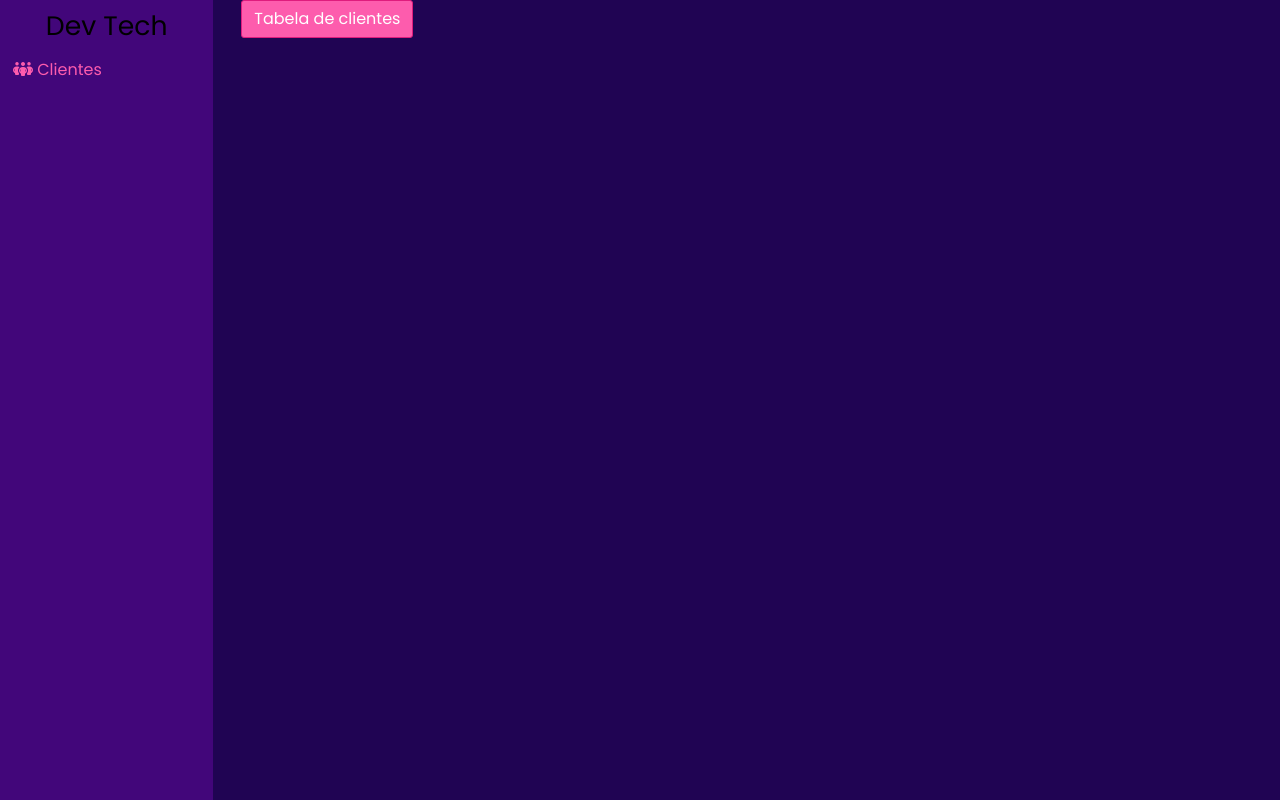
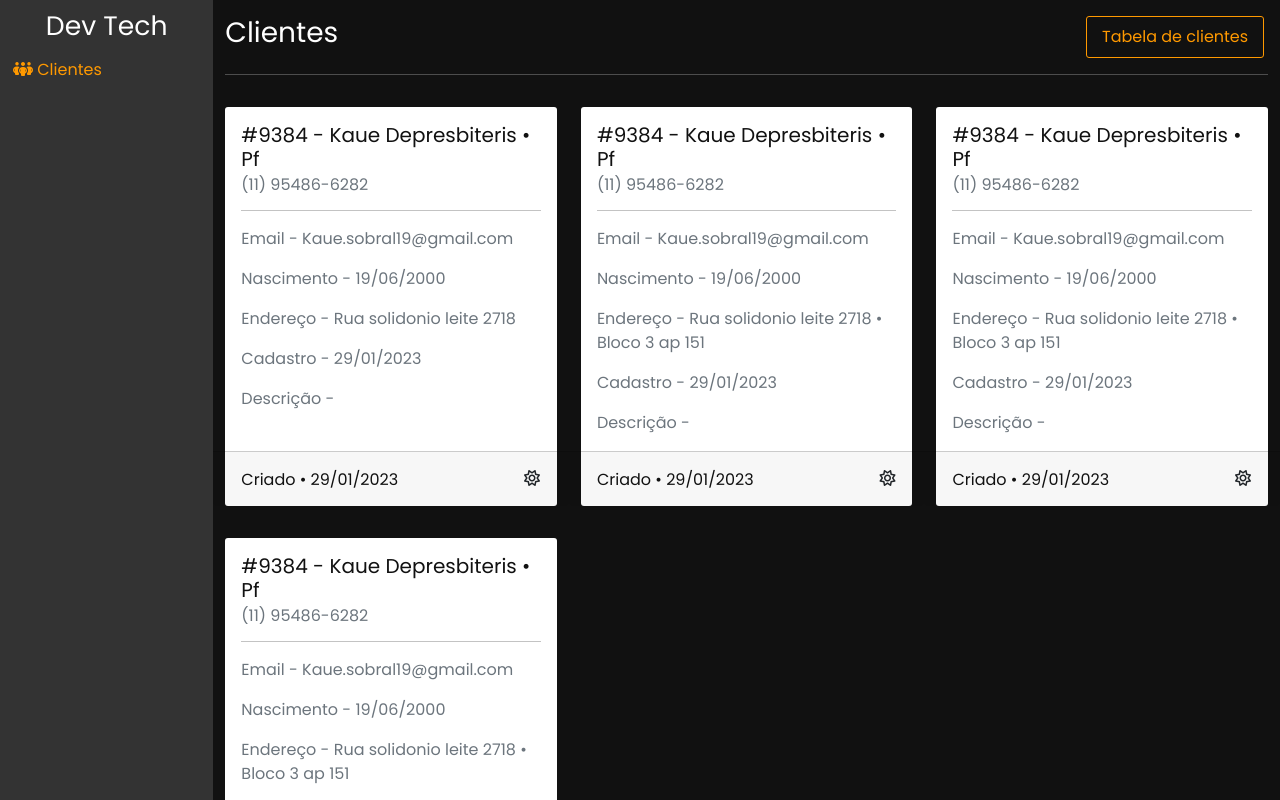
Before and after one commit to DefaultD/CrudVue-Firebase, a Vue app: page / in a window 1280 px wide. Shown: the top 800 px of the page. Built offline with nearby package versions, Linux system fonts and the light colour scheme; no server answers; sample sign-in values are in the browser's storage.

Commit message:
tela de clientes em progresso

```diff
--- a/src/App.vue
+++ b/src/App.vue
@@ -6,7 +6,7 @@
                 <h1 class="app-tittle">Dev Tech</h1>
                 <layoutNavigation />
             </div>
-            <div class="col mx-3">
+            <div class="col mt-3">
                 <router-view />
             </div>
         </div>
--- a/src/assets/scss/_variables.scss
+++ b/src/assets/scss/_variables.scss
@@ -1,16 +1,15 @@
-
 $dark: #000 !important;
-$darker: rgb(32, 4, 83) !important;
-$dark-medium: rgb(66, 6, 122) !important;
+$darker: #111 !important;
+$dark-medium: #333 !important;
 $dark-low: #666 !important;
 $light-low: #999 !important;
 $light-medium: #ddd !important;
 $ligther: #ddd !important;
-$light: rgb(0, 0, 0) !important;
+$light: #fff !important;
 
 
-$featured: #fd5cad !important;
-$featured-dark: #df1c7d !important;
+$featured: #ff9900 !important;
+$featured-dark: #d68100 !important;
 
 :root {
   --dark: #{$dark};
--- a/src/components/global/baseSpinner.vue
+++ b/src/components/global/baseSpinner.vue
@@ -17,7 +17,7 @@
     props: {
 
     },
-    created () {
+    created() {
         this.$root.$watch('baseSpinner::show', () => { this.visible = true })
         this.$root.$watch('baseSpinner::hide', () => { this.visible = false })
     },
--- /dev/null
+++ b/src/components/global/infoCard.vue
@@ -0,0 +1,45 @@
+<template>
+    <div class="card h-100 border-0 w-100" style="width: 18rem;">
+        <div class="card-body w-100">
+            <h5 class="card-title">{{ `#${data.id} - ${data.name} • ${data.type}` }}</h5>
+            <h6 class="card-subtitle mb-2 text-muted">{{ data.phone }}</h6>
+            <hr/>
+            <p class="card-text text-muted">{{ `Email - ${data.email}` }}</p>
+            <p class="card-text text-muted">{{ `Nascimento - ${data.birthDate}` }}</p>
+            <p class="card-text text-muted">{{
+                data.complement ? `Endereço - ${data.Address} • ${data.complement}` :
+                    `Endereço - ${data.Address}`
+            }}</p>
+            <p class="card-text text-muted">{{ `Cadastro - ${data.createdAt}` }}</p>
+            <p class="card-text text-muted">{{ `Descrição - ${data.description}` }}</p>
+
+        </div>
+        <div class="card-footer row justify-content-between">
+            <div class="col-8 pt-2" style="color: var(--darker);">
+                Criado • {{data.createdAt}}
+            </div>
+            <div class="col-2 ">
+                <button class="btn"><i class="fa-regular fa-sun"></i></button>
+            </div>
+        </div>
+    </div>
+</template>
+<script>
+export default {
+    data() {
+        return {
+
+        }
+    },
+
+    props: {
+        data: Object
+    }
+}
+</script>
+
+<style scoped lang="scss">
+.card-body {
+    color: var(--darker)
+}
+</style>
--- a/src/components/layout/layoutCreateNewClient.vue
+++ b/src/components/layout/layoutCreateNewClient.vue
@@ -1,6 +1,6 @@
 <template>
    <!-- Button trigger -->
-<button type="button" class="btn btn-primary" data-bs-toggle="modal" data-bs-target="#exampleModal">
+<button type="button" class="btn btn-outline-primary col-2 me-3" data-bs-toggle="modal" data-bs-target="#exampleModal">
   Tabela de clientes
 </button>
 
@@ -27,61 +27,61 @@
   <li class="list-group-item form-control-lg">Data de nascimento</li>
 </ul>
 <ul class="list-group list-group-horizontal-sm">
-  <input v-model="name" class="form-control form-control-lg" type="text">
-  <input v-model="name" class="form-control form-control-lg" type="text">
-  <input v-model="name" class="form-control form-control-lg" type="text">
-  <input v-model="name" class="form-control form-control-lg" type="text">
-  <input v-model="name" class="form-control form-control-lg" type="text">
-  <input v-model="name" class="form-control form-control-lg" type="text">
-  <input v-model="name" class="form-control form-control-lg" type="text">
-  <input v-model="name" class="form-control form-control-lg" type="text">
-  <input v-model="name" class="form-control form-control-lg" type="text">
+  <input  class="form-control form-control-lg" type="text">
+  <input  class="form-control form-control-lg" type="text">
+  <input  class="form-control form-control-lg" type="text">
+  <input  class="form-control form-control-lg" type="text">
+  <input  class="form-control form-control-lg" type="text">
+  <input  class="form-control form-control-lg" type="text">
+  <input  class="form-control form-control-lg" type="text">
+  <input  class="form-control form-control-lg" type="text">
+  <input  class="form-control form-control-lg" type="text">
 
 
 </ul>
 <ul class="list-group list-group-horizontal-md">
-  <input v-model="name" class="form-control form-control-lg" type="text">
-  <input v-model="name" class="form-control form-control-lg" type="text">
-  <input v-model="name" class="form-control form-control-lg" type="text">
-  <input v-model="name" class="form-control form-control-lg" type="text">
-  <input v-model="name" class="form-control form-control-lg" type="text">
-  <input v-model="name" class="form-control form-control-lg" type="text">
-  <input v-model="name" class="form-control form-control-lg" type="text">
-  <input v-model="name" class="form-control form-control-lg" type="text">
-  <input v-model="name" class="form-control form-control-lg" type="text">
+  <input  class="form-control form-control-lg" type="text">
+  <input  class="form-control form-control-lg" type="text">
+  <input  class="form-control form-control-lg" type="text">
+  <input  class="form-control form-control-lg" type="text">
+  <input  class="form-control form-control-lg" type="text">
+  <input  class="form-control form-control-lg" type="text">
+  <input  class="form-control form-control-lg" type="text">
+  <input  class="form-control form-control-lg" type="text">
+  <input  class="form-control form-control-lg" type="text">
 </ul>
 <ul class="list-group list-group-horizontal-lg">
-  <input v-model="name" class="form-control form-control-lg" type="text">
-  <input v-model="name" class="form-control form-control-lg" type="text">
-  <input v-model="name" class="form-control form-control-lg" type="text">
-  <input v-model="name" class="form-control form-control-lg" type="text">
-  <input v-model="name" class="form-control form-control-lg" type="text">
-  <input v-model="name" class="form-control form-control-lg" type="text">
-  <input v-model="name" class="form-control form-control-lg" type="text">
-  <input v-model="name" class="form-control form-control-lg" type="text">
-  <input v-model="name" class="form-control form-control-lg" type="text">
+  <input  class="form-control form-control-lg" type="text">
+  <input  class="form-control form-control-lg" type="text">
+  <input  class="form-control form-control-lg" type="text">
+  <input  class="form-control form-control-lg" type="text">
+  <input  class="form-control form-control-lg" type="text">
+  <input  class="form-control form-control-lg" type="text">
+  <input  class="form-control form-control-lg" type="text">
+  <input  class="form-control form-control-lg" type="text">
+  <input  class="form-control form-control-lg" type="text">
 </ul>
 <ul class="list-group list-group-horizontal-xl">
-  <input v-model="name" class="form-control form-control-lg" type="text">
-  <input v-model="name" class="form-control form-control-lg" type="text">
-  <input v-model="name" class="form-control form-control-lg" type="text">
-  <input v-model="name" class="form-control form-control-lg" type="text">
-  <input v-model="name" class="form-control form-control-lg" type="text">
-  <input v-model="name" class="form-control form-control-lg" type="text">
-  <input v-model="name" class="form-control form-control-lg" type="text">
-  <input v-model="name" class="form-control form-control-lg" type="text">
-  <input v-model="name" class="form-control form-control-lg" type="text">
+  <input  class="form-control form-control-lg" type="text">
+  <input  class="form-control form-control-lg" type="text">
+  <input  class="form-control form-control-lg" type="text">
+  <input  class="form-control form-control-lg" type="text">
+  <input  class="form-control form-control-lg" type="text">
+  <input  class="form-control form-control-lg" type="text">
+  <input  class="form-control form-control-lg" type="text">
+  <input  class="form-control form-control-lg" type="text">
+  <input  class="form-control form-control-lg" type="text">
 </ul>
 <ul class="list-group list-group-horizontal-xxl">
-  <input v-model="name" class="form-control form-control-lg" type="text">
-  <input v-model="name" class="form-control form-control-lg" type="text">
-  <input v-model="name" class="form-control form-control-lg" type="text">
-  <input v-model="name" class="form-control form-control-lg" type="text">
-  <input v-model="name" class="form-control form-control-lg" type="text">
-  <input v-model="name" class="form-control form-control-lg" type="text">
-  <input v-model="name" class="form-control form-control-lg" type="text">
-  <input v-model="name" class="form-control form-control-lg" type="text">
-  <input v-model="name" class="form-control form-control-lg" type="text">
+  <input  class="form-control form-control-lg" type="text">
+  <input  class="form-control form-control-lg" type="text">
+  <input  class="form-control form-control-lg" type="text">
+  <input  class="form-control form-control-lg" type="text">
+  <input  class="form-control form-control-lg" type="text">
+  <input  class="form-control form-control-lg" type="text">
+  <input  class="form-control form-control-lg" type="text">
+  <input  class="form-control form-control-lg" type="text">
+  <input  class="form-control form-control-lg" type="text">
 </ul>
       </div>
       <div class="modal-footer">
--- a/src/router/index.js
+++ b/src/router/index.js
@@ -8,7 +8,7 @@ const routes = [
       title: 'Clientes',
       icon: "people-group",
     },
-    component: () => import('../views/customer/viewCustomer')
+    component: () => import('../views/customer/viewCustomers')
   },
   {
     path: '/login',
--- a/src/views/customer/viewCustomer.vue
+++ /dev/null
@@ -1,18 +0,0 @@
-<template>
-    <layoutCreateNewClient></layoutCreateNewClient>
-
-</template>
-
-<script>
-import layoutCreateNewClient from '@/components/layout/layoutCreateNewClient.vue'
-
-export default {
-    name: "viewCustomer",
-
-    components: {
-       layoutCreateNewClient
-    },
-
-}
-
-</script>
--- /dev/null
+++ b/src/views/customer/viewCustomers.vue
@@ -0,0 +1,85 @@
+<template>
+    <div class="row justify-content-between">
+        <div class="col">
+            <h3>Clientes</h3>
+        </div>
+        <layoutCreateNewClient  />
+    </div>
+    <hr/>
+    <div class="mt-2 row">
+        <div :key="customer" v-for="customer of customersData" class="my-3 col-lg-4 rounded">
+        <infoCard :data="customer"/>
+        </div>
+    </div>
+</template>
+
+<script>
+import layoutCreateNewClient from '@/components/layout/layoutCreateNewClient.vue'
+import infoCard from '@/components/global/infoCard.vue'
+
+export default {
+    name: "viewCustomer",
+
+    data() {
+        return{
+            customersData: [
+                {
+                    name: 'Kaue Depresbiteris',
+                    type: 'Pf',
+                    id: '9384',
+                    createdAt: '29/01/2023', //colocar
+                    email: 'Kaue.sobral19@gmail.com',
+                    phone: '(11) 95486-6282',
+                    Address: 'Rua solidonio leite 2718',
+                    birthDate: '19/06/2000',
+                    complement: '',
+                    description: ''
+                },
+                {
+                    name: 'Kaue Depresbiteris',
+                    type: 'Pf',
+                    id: '9384',
+                    createdAt: '29/01/2023',
+                    email: 'Kaue.sobral19@gmail.com',
+                    phone: '(11) 95486-6282',
+                    birthDate: '19/06/2000',
+                    Address: 'Rua solidonio leite 2718',
+                    complement: 'Bloco 3 ap 151',
+                    description: ''
+                },
+                {
+                    name: 'Kaue Depresbiteris',
+                    type: 'Pf',
+                    id: '9384',
+                    createdAt: '29/01/2023',
+                    email: 'Kaue.sobral19@gmail.com',
+                    phone: '(11) 95486-6282',
+                    birthDate: '19/06/2000',
+                    Address: 'Rua solidonio leite 2718',
+                    complement: 'Bloco 3 ap 151',
+                    description: ''
+                },
+                {
+                    name: 'Kaue Depresbiteris',
+                    type: 'Pf',
+                    id: '9384',
+                    createdAt: '29/01/2023',
+                    email: 'Kaue.sobral19@gmail.com',
+                    phone: '(11) 95486-6282',
+                    birthDate: '19/06/2000',
+                    Address: 'Rua solidonio leite 2718',
+                    complement: 'Bloco 3 ap 151',
+                    description: ''
+                }
+            ]
+        }
+    },
+
+    components: {
+        layoutCreateNewClient,
+        infoCard
+    },
+
+}
+
+</script>
--- a/src/views/login/login.vue
+++ b/src/views/login/login.vue
@@ -34,7 +34,7 @@ import { getAuth, signInWithEmailAndPassword } from 'firebase/auth'
 export default {
 
     name: 'LoginPage',
-  data () {
+    data() {
         return {
             loading: false,
             email: '',
@@ -44,7 +44,7 @@ export default {
     components: {
     },
     methods: {
-    async doLogin () {
+        async doLogin() {
             this.loading = true
             try {
                 const auth = getAuth()
@@ -58,7 +58,7 @@ export default {
         }
     },
 
-  beforeRouteEnter (to, from, next) {
+    beforeRouteEnter(to, from, next) {
         if (window.uid) {
             next(vm => {
                 vm.$router.push('/')
```
Lines whose indentation alone changed are shown as unchanged.
